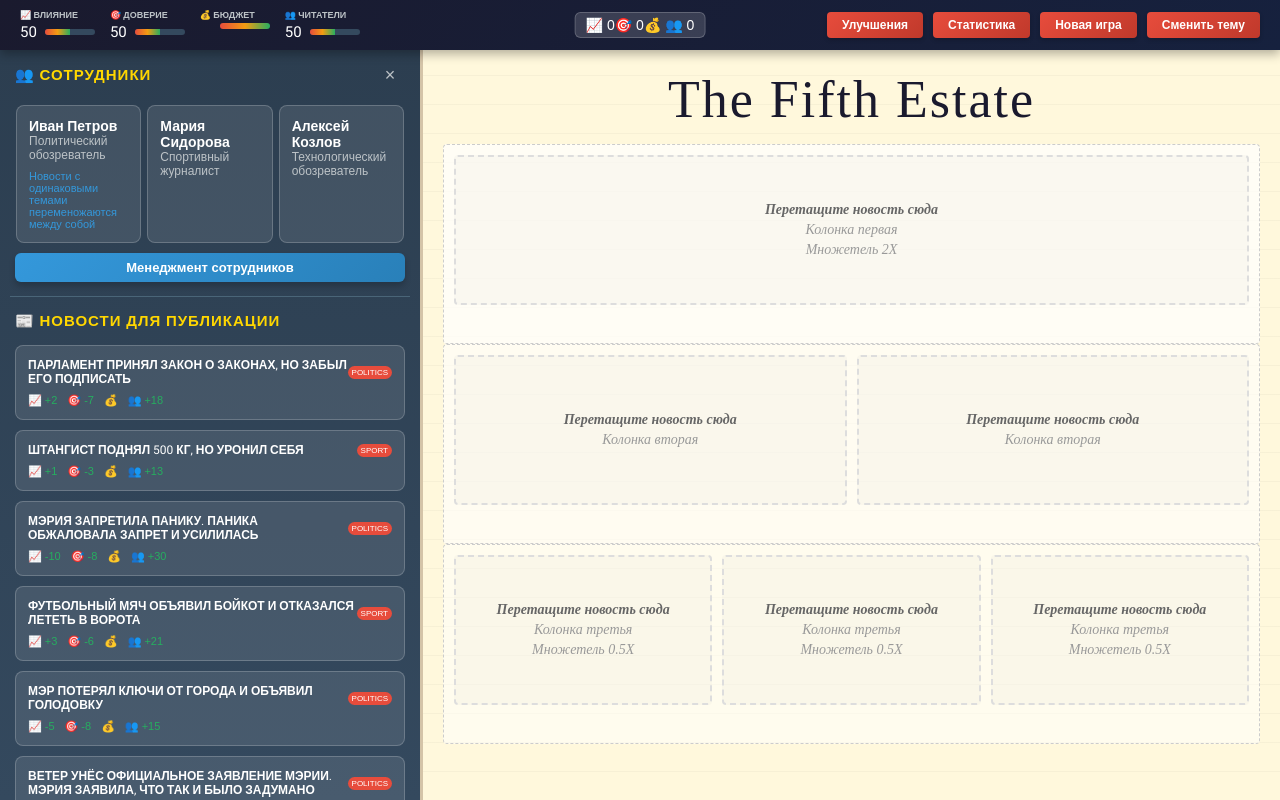
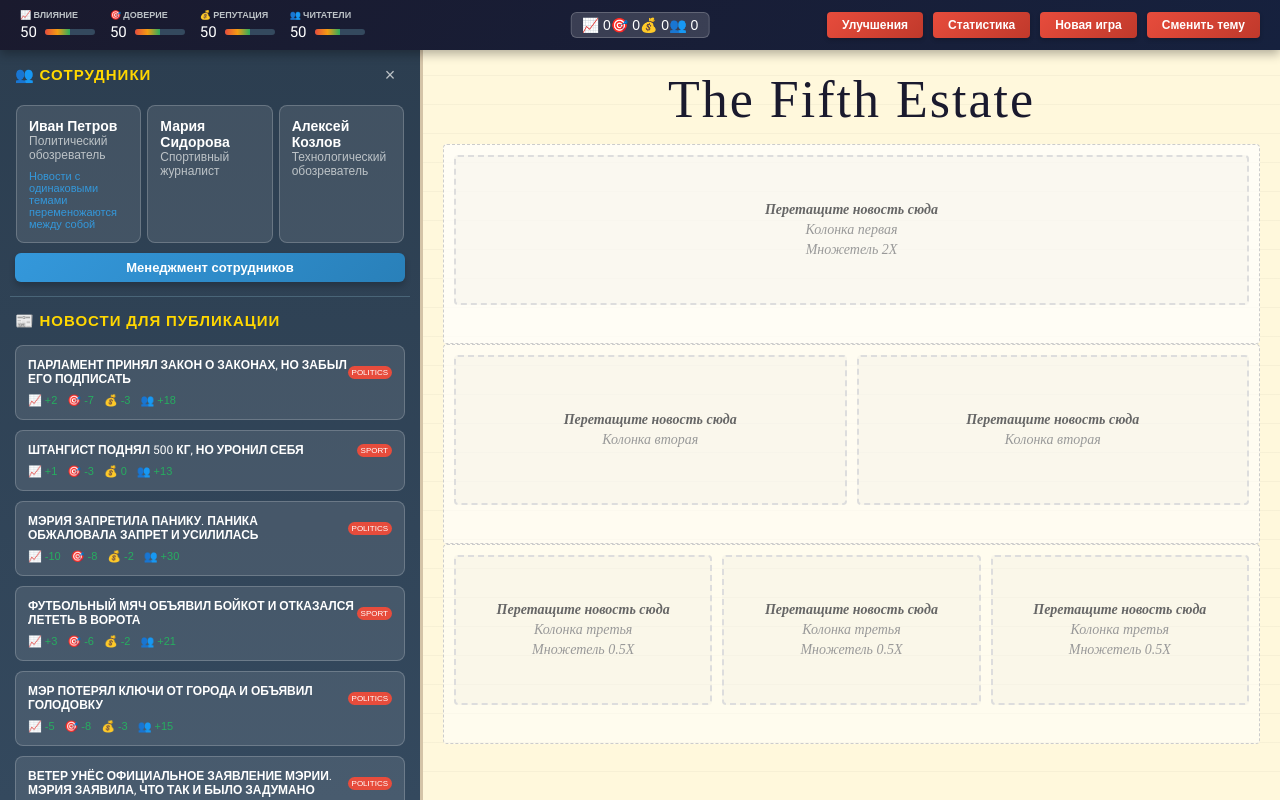
Before and after one commit to rvllvd/the_fifth_estate, a React (Vite) app: page / in a window 1280 px wide. Built offline with nearby package versions, Linux system fonts and the light colour scheme; a web font is replaced by a local one.

Commit message:
Исправление ошибок

```diff
--- a/src/App.tsx
+++ b/src/App.tsx
@@ -47,7 +47,7 @@ export default function App() {
   //   // const turn = useGameStore((s) => s.turn);
   const influence = useGameStore((s) => s.influence);
   const credibility = useGameStore((s) => s.credibility);
-  const budget = useGameStore((s) => s.budget);
+  const reputation = useGameStore((s) => s.reputation);
   const readership = useGameStore((s) => s.readership);
   const currentNewsIds = useGameStore((s) => s.currentNewsIds);
   const usedNewsIds = useGameStore((s) => s.usedNewsIds);
@@ -142,7 +142,7 @@ export default function App() {
     <>
       <div id="app">
         <TopPanel
-          metrics={{ influence, credibility, budget, readership }}
+          metrics={{ influence, credibility, reputation: reputation, readership }}
           onNewGame={handleNewGame}
           preview={preview}
           onToggleTheme={toggleTheme}
--- a/src/constants/stats.ts
+++ b/src/constants/stats.ts
@@ -5,24 +5,23 @@ export const MAX_VALUE_STAT = 100;
 export const STAT_LABELS: Record<keyof Metrics, string> = {
   influence: "Влияние",
   credibility: "Доверие",
-  budget: "Бюджет",
+  reputation: "Репутация",
   readership: "Читатели",
 };
 
 export const STAT_ICONS: Record<keyof Metrics, string> = {
   influence: "📈",
   credibility: "🎯",
-  budget: "💰",
+  reputation: "💰",
   readership: "👥",
 };
 
-// Для обратной совместимости
-export const METRIC_LABELS: Record<keyof Metrics, [string, string]> = {
-  influence: ["📈", "Влияние"],
-  credibility: ["🎯", "Доверие"],
-  budget: ["💰", "Бюджет"],
-  readership: ["👥", "Читатели"],
-};
+export const METRIC_LABELS: Record<keyof Metrics, [string, string]> = Object.fromEntries(
+  (Object.keys(STAT_LABELS) as (keyof Metrics)[]).map((key) => [
+    key,
+    [STAT_ICONS[key], STAT_LABELS[key]],
+  ]),
+) as Record<keyof Metrics, [string, string]>;
 
 export function metricKeys(): (keyof Metrics)[] {
   return Object.keys(STAT_LABELS) as (keyof Metrics)[];
--- a/src/store/gameStore.ts
+++ b/src/store/gameStore.ts
@@ -151,9 +151,9 @@ export const useGameStore = create<GameStore>((set, get) => ({
   reset: () => set(getInitialState),
 
   isGameOver: () => {
-    const { influence, credibility, budget, readership } = get();
+    const { influence, credibility, reputation: reputation, readership } = get();
     let res = false;
-    [influence, credibility, budget, readership].forEach((v) => {
+    [influence, credibility, reputation, readership].forEach((v) => {
       if (v <= 0) return (res = true);
     });
 
--- a/src/types.ts
+++ b/src/types.ts
@@ -4,7 +4,7 @@ export type Counter = number;  // >= 0
 export interface Metrics {
   influence: StatScale;
   credibility: StatScale;
-  budget: StatScale;
+  reputation: StatScale;
   readership: StatScale;
 }
 
```
